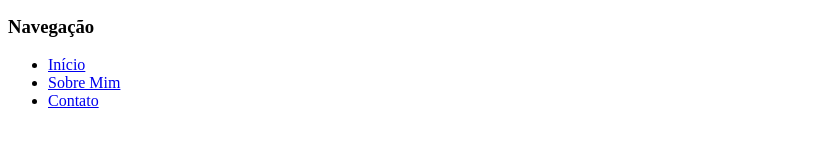
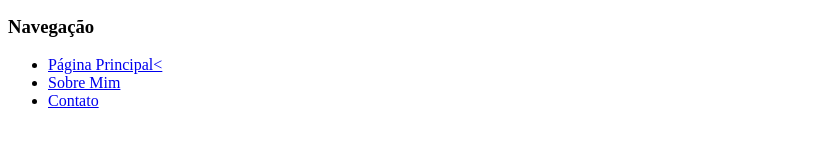
Before and after one commit to rafaellylorena123/PROJETO_4_HTML, a plain HTML site: page pages/sobre.html in a window 1280 px wide. Shown: the part 135-281 px from the top of the page, without its empty margins (0-827 px from the left). Drawn offline with Linux system fonts and the light colour scheme.

Commit message:
sobre.html

```diff
--- a/pages/sobre.html
+++ b/pages/sobre.html
@@ -10,9 +10,10 @@
 
     <h3>Navegação</h3>
     <ul>
-        <li><a href="index.html">Início</a></li>
+        <li><a href="index.html">Página Principal<</a></li>
         <li><a href="sobre.html">Sobre Mim</a></li>
         <li><a href="contato.html">Contato</a></li>
     </ul>
 </body>
+
 </html>
```
